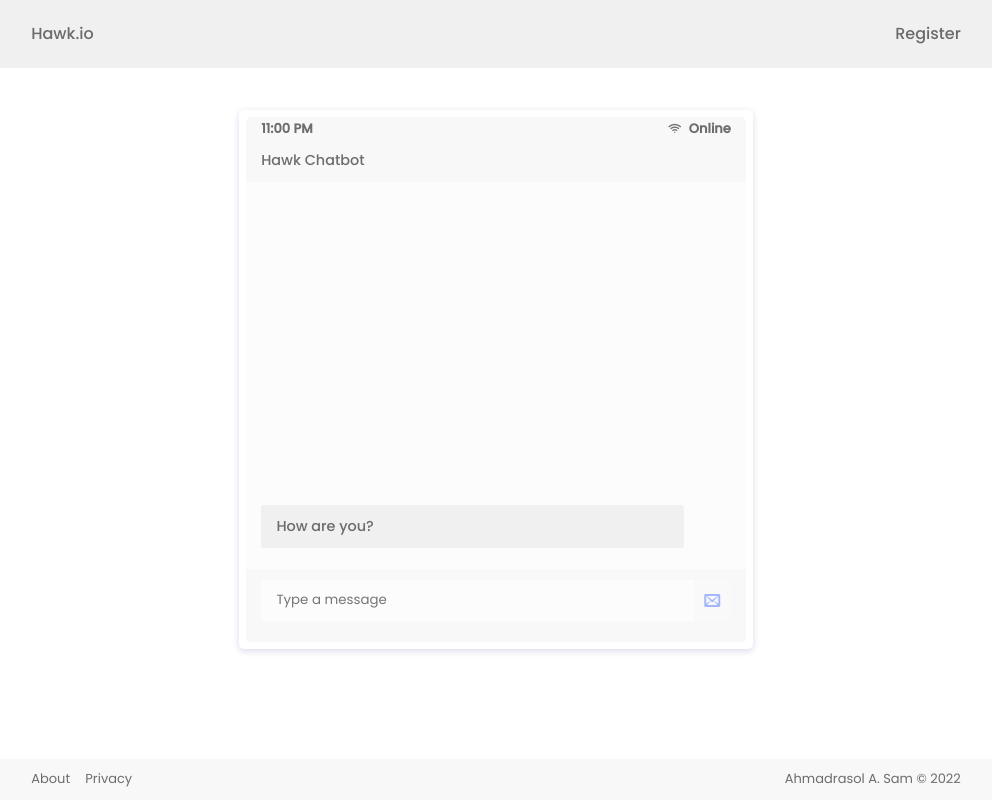
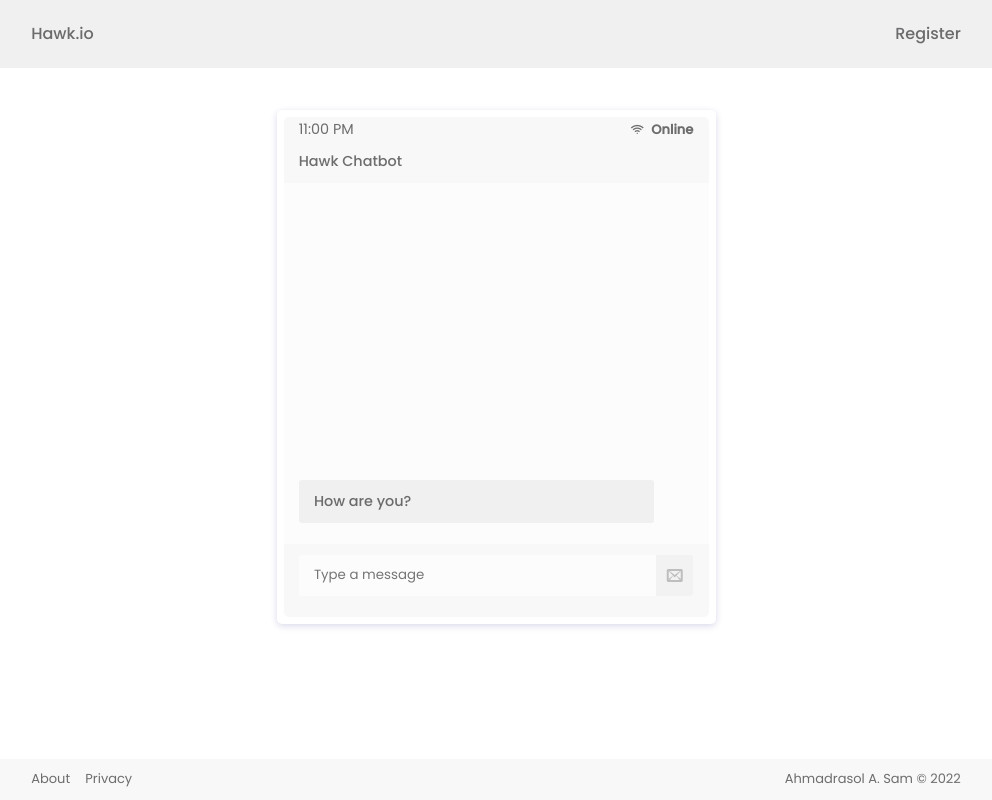
Before and after one commit to ph1234-dev/hawk.io, a Vue app: page / in a window 1280 px wide. Shown: the whole page, without its empty margins (144-1136 px from the left). Built offline with nearby package versions, Linux system fonts and the light colour scheme.

Commit message:
updated scss styles

```diff
--- a/src/assets/scss/_chatbox.scss
+++ b/src/assets/scss/_chatbox.scss
@@ -36,7 +36,7 @@
         grid-template-columns: 1fr auto;
 
         .chatbox-nav-status,
-        .chatbox-nav-time{
+        .chatbox-nav-header-label{
             display: none;
         }
         .chatbox-nav-title{
@@ -134,6 +134,7 @@
         }
 
         .chatbox-action-send{
+            flex-grow: 1;
             border: none;
             // padding: p;
             padding: variable.$padding-top;
@@ -142,9 +143,19 @@
             order: 2;
             border-radius:  0 variable.$border-radius variable.$border-radius 0;
             background-color: variable.$bg-whitest;
-            >*{
-                color: variable.$bg-primary;
+            // background-color: variable.$bg-primary;
+            background-color: rgba(105, 104, 122, 0.1);
+            width: fit-content;
+
+            &:active{
+
+                >*{
+                    transform: scale(.8);
+                }
             }
+
+
+
         }
     }
 
@@ -161,9 +172,8 @@
     // $chatbot-border-color: rgb(58, 63, 75);
     $chatbot-border-color: white;
     $chatbot-width: 320px;
-    $chatbot-width: 500px;
+    $chatbot-width: 425px;
     $chatbox-border-width: 7px;
-
 
 
     .chatbox{
@@ -171,7 +181,7 @@
         position: relative;
         width: $chatbot-width;
         box-sizing: content-box;
-        height: 525px;
+        height: 500px;
         padding: $chatbox-border-width;
         border-radius: $chatbot-container-radius;
         background-color: $chatbot-border-color;
@@ -182,7 +192,7 @@
             display: -ms-inline-grid;
             display: -ms-inline-grid;
             display: inline-grid;
-            grid-template-areas: "time status" "title actions";
+            grid-template-areas: "header-label status" "title actions";
             grid-template-columns: 1fr 1fr;
             row-gap: variable.$gap-vertical;
             border-radius:  $chatbot-container-radius  $chatbot-container-radius 0 0;
@@ -190,8 +200,8 @@
             padding-top: 2px;
 
 
-            .chatbox-nav-time{
-                grid-area: time;
+            .chatbox-nav-header-label{
+                grid-area: header-label;
                 display: flex;
                 font-size: small;
                 position: absolute;
--- a/src/assets/scss/_nav.scss
+++ b/src/assets/scss/_nav.scss
@@ -39,10 +39,20 @@ $width-max-nav: 960px;
             }
 
             &-push-left{
+                display: flex;
                 margin: unset;
+
                 // margin-left: auto;
                 // margin-top: auto;
                 // margin-bottom: auto;
+
+                >*{
+                    margin-left: variable.$margin-left;
+
+                    &:first-child{
+                        margin-left: 0;
+                    }
+                }
             }
         }
 
```
